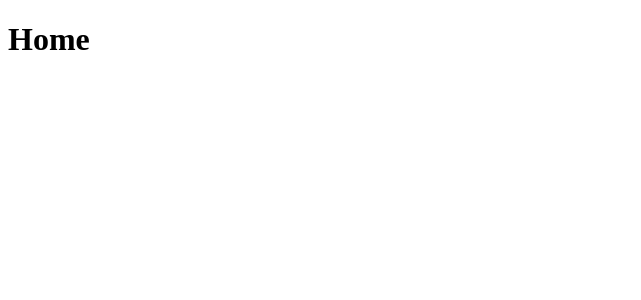
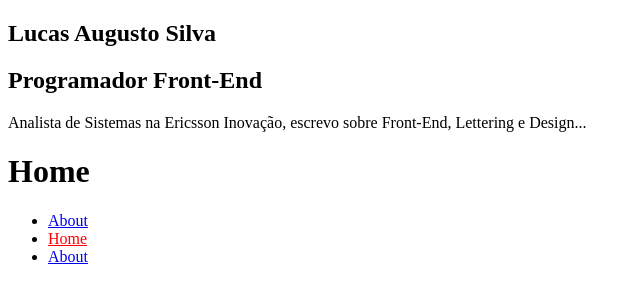
Before and after one commit to noriskii/my-blog-gatsby-course, a Gatsby site: page / in a window 1280 px wide. Shown: the whole page, without its empty margins (0-641 px from the left). Built offline with nearby package versions, Linux system fonts and the light colour scheme; Gatsby itself is replaced by a stand-in of ours.

Commit message:
Create About and Profile Pages, linking some pages too

```diff
--- a/gatsby-config.js
+++ b/gatsby-config.js
@@ -1,8 +1,8 @@
 module.exports = {
   siteMetadata: {
-    title: `Gatsby Default Starter`,
-    description: `Kick off your next, great Gatsby project with this default starter. This barebones starter ships with the main Gatsby configuration files you might need.`,
-    author: `@gatsbyjs`,
+    title: `My Blog`,
+    description: `A Blog about front-end development and other cool stuff.`,
+    author: `@lucksaug`,
   },
   plugins: [
     `gatsby-plugin-react-helmet`,
--- /dev/null
+++ b/src/components/Profile/index.js
@@ -0,0 +1,13 @@
+import React from 'react'
+
+const Profile = () => (
+  <div className="Profile-wrapper">
+    <h1>Lucas Augusto Silva</h1>
+    <h2>Programador Front-End</h2>
+    <p>
+      Analista de Sistemas na Ericsson Inovação, escrevo sobre Front-End, Lettering e Design...
+    </p>
+  </div>
+);
+
+export default Profile;
--- a/src/components/layout.js
+++ b/src/components/layout.js
@@ -1,9 +1,16 @@
 import React from "react"
 import PropTypes from "prop-types"
 
+import Profile from "./Profile"
+
 const Layout = ({ children }) => {
   return (
-    <main>{children}</main>
+    <>
+      <aside>
+        <Profile/ >
+      </aside>
+      <main>{children}</main>
+    </>
   )
 }
 
--- a/src/pages/index.js
+++ b/src/pages/index.js
@@ -1,12 +1,22 @@
 import React from "react"
+import { Link } from "gatsby";
 
-import Layout from "../components/layout"
-import SEO from "../components/seo"
+  import Layout from "../components/layout"
+  import SEO from "../components/seo"
 
 const IndexPage = () => (
   <Layout>
     <SEO title="Home" />
     <h1>Home</h1>
+    <ul>
+      <li><a href="/about">About</a></li>
+      <li>
+        <Link to="/" activeStyle={{color: 'red'}}>Home</Link>
+      </li>
+      <li>
+        <Link to="/about">About</Link>
+      </li>
+    </ul>
   </Layout>
 )
 
```
Also changed, not shown: src/pages/about.js (added, +14 -0 lines).
